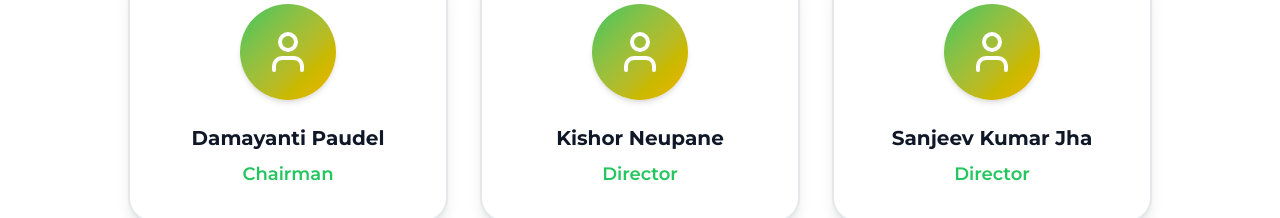
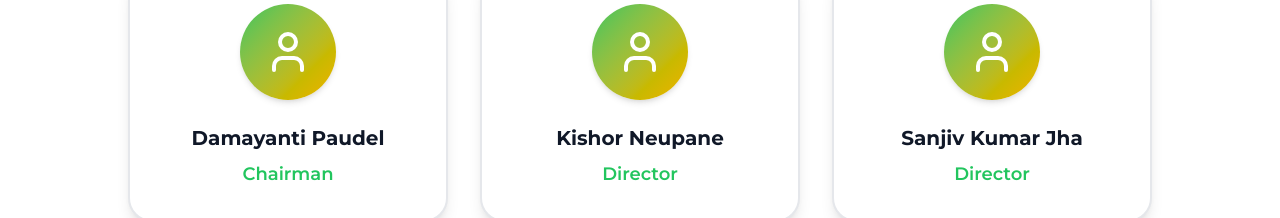
Before and after one commit to Pujangithub12/u-solar, a React (Vite) app: page / in a window 1280 px wide. Shown: the part 3300-3518 px from the top of the page. Built offline with nearby package versions, Linux system fonts and the light colour scheme.

Commit message:
Fix typo in team member's name

```diff
--- a/src/sections/Team.jsx
+++ b/src/sections/Team.jsx
@@ -12,7 +12,7 @@ const teamMembers = [
     role: "Director",
   },
   {
-    name: "Sanjeev Kumar Jha",
+    name: "Sanjiv Kumar Jha",
     role: "Director",
   },
 ];
```
